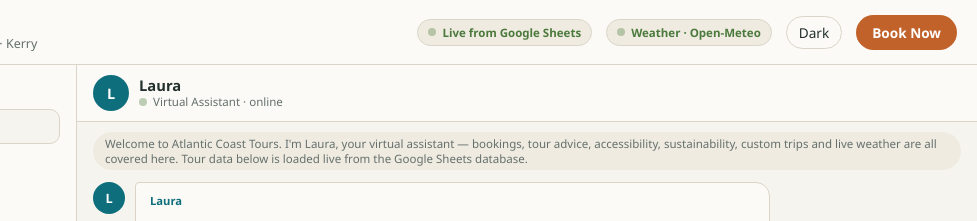
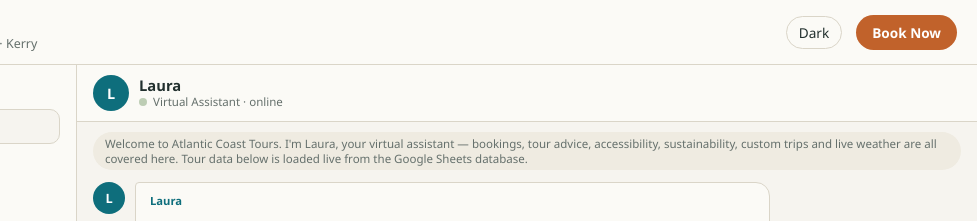
Before and after one commit to lauramottaprojects/atlantic-coast-tours-chatbot, a website: page index.html in a window 1280 px wide. Shown: the top 221 px of the page, 303-1280 px from the left. Drawn offline with Linux system fonts and the light colour scheme; no server answers.

Commit message:
Update index.html

```diff
--- a/index.html
+++ b/index.html
@@ -64,16 +64,6 @@
   .brand h1 { font-size: 1.05rem; margin: 0; white-space: nowrap; overflow: hidden; text-overflow: ellipsis; }
   .brand p { margin: 0; font-size: 0.78rem; color: var(--text-muted); }
   .spacer { flex: 1; }
-  .live-badge {
-    display: inline-flex; align-items: center; gap: 6px;
-    font-size: 0.72rem; font-weight: 600; color: var(--success);
-    background: var(--surface-2); border: 1px solid var(--border);
-    padding: 5px 10px; border-radius: 999px; white-space: nowrap;
-  }
-  .live-badge .dot {
-    width: 8px; height: 8px; border-radius: 50%; background: var(--success);
-    animation: pulse 2s infinite;
-  }
   @keyframes pulse { 0%,100% { opacity: 1; } 50% { opacity: 0.35; } }
   .icon-btn {
     background: transparent; border: 1px solid var(--border); color: var(--text);
@@ -231,8 +221,6 @@
       </div>
     </div>
     <div class="spacer"></div>
-    <span class="live-badge" title="Tour data is loaded live from the Google Sheets database"><span class="dot"></span><span id="liveLabel">Live from Google Sheets</span></span>
-    <span class="live-badge" id="weatherBadge" title="Live weather forecasts via Open-Meteo"><span class="dot"></span>Weather · Open-Meteo</span>
     <button id="themeToggle" class="icon-btn" aria-label="Toggle dark / light mode">Dark</button>
     <button id="bookBtn" class="cta-btn">Book Now</button>
   </header>
@@ -304,7 +292,7 @@ const $ = (id) => document.getElementById(id);
 const themeToggle = $("themeToggle"), chatLog = $("chatLog"), chatForm = $("chatForm"),
       chatInput = $("chatInput"), sendBtn = $("sendBtn"), tourList = $("tourList"),
       tourSearch = $("tourSearch"), tourChips = $("tourChips"), tourCount = $("tourCount"),
-      dataFoot = $("dataFoot"), liveLabel = $("liveLabel");
+      dataFoot = $("dataFoot");
 
 /* ── Theme ────────────────────────────────────────────── */
 function applyTheme(theme) {
@@ -569,7 +557,6 @@ async function loadTours() {
     const csv = await res.text();
     TOURS = normalize(parseCSV(csv));
     dataFoot.textContent = "Data source: Google Sheets (live) · updated " + new Date().toLocaleTimeString();
-    liveLabel.textContent = "Live from Google Sheets";
   } catch (e) {
     dataFoot.textContent = "Direct load failed — falling back to API…";
     try {
```
